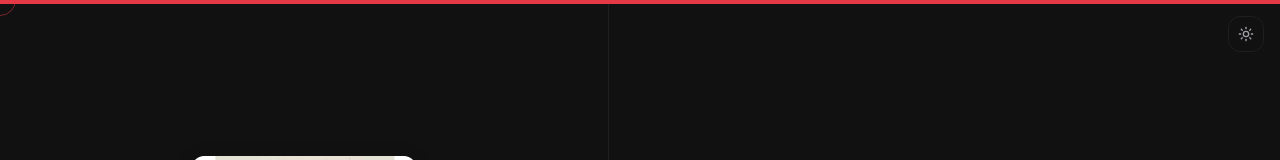
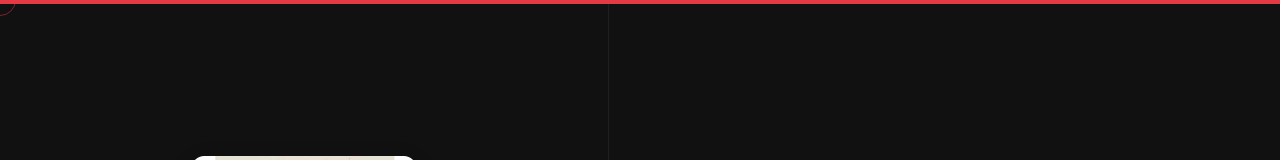
Before and after one commit to gayatrii-366/portfolio, a Next.js app in the folder portfolio-gayatri/: page / in a window 1280 px wide. Shown: the top 160 px of the page. Built offline with nearby package versions, Linux system fonts and the light colour scheme.

Commit message:
Removed theme toggle button

```diff
--- a/portfolio-gayatri/src/app/layout.tsx
+++ b/portfolio-gayatri/src/app/layout.tsx
@@ -2,7 +2,7 @@ import type { Metadata } from 'next';
 import { Inter, Space_Grotesk, JetBrains_Mono } from 'next/font/google';
 import './globals.css';
 import { ThemeProvider } from '@/components/ui/theme-provider';
-import { ThemeToggle } from '@/components/ui/theme-toggle';
+
 import { ScrollProgress } from '@/components/ui/scroll-progress';
 import { CustomCursor } from '@/components/ui/custom-cursor';
 
@@ -22,10 +22,7 @@ export default function RootLayout({ children }: Readonly<{ children: React.Reac
         <ThemeProvider>
           <ScrollProgress />
           <CustomCursor />
-          {/* Global theme toggle — fixed top-right */}
-          <div className="fixed top-4 right-4 z-[9999]">
-            <ThemeToggle />
-          </div>
+
           {children}
         </ThemeProvider>
       </body>
--- a/portfolio-gayatri/src/components/ui/theme-toggle.tsx
+++ /dev/null
@@ -1,41 +0,0 @@
-"use client";
-
-import { useTheme } from "next-themes";
-import { useEffect, useState } from "react";
-import { Sun, Moon } from "lucide-react";
-import { motion, AnimatePresence } from "framer-motion";
-
-export function ThemeToggle() {
-  const { theme, setTheme, resolvedTheme } = useTheme();
-  const [mounted, setMounted] = useState(false);
-
-  useEffect(() => setMounted(true), []);
-
-  if (!mounted) {
-    return <div className="w-9 h-9" />;
-  }
-
-  const isDark = resolvedTheme === "dark";
-
-  return (
-    <motion.button
-      whileHover={{ scale: 1.05 }}
-      whileTap={{ scale: 0.95 }}
-      onClick={() => setTheme(isDark ? "light" : "dark")}
-      aria-label="Toggle theme"
-      className="w-9 h-9 flex items-center justify-center rounded-xl border border-[var(--border)] bg-[var(--bg-secondary)] text-[var(--muted)] hover:text-[var(--fg)] hover:border-[var(--fg)] transition-all duration-200"
-    >
-      <AnimatePresence mode="wait" initial={false}>
-        <motion.span
-          key={isDark ? "sun" : "moon"}
-          initial={{ rotate: -90, opacity: 0 }}
-          animate={{ rotate: 0, opacity: 1 }}
-          exit={{ rotate: 90, opacity: 0 }}
-          transition={{ duration: 0.15 }}
-        >
-          {isDark ? <Sun className="w-4 h-4" /> : <Moon className="w-4 h-4" />}
-        </motion.span>
-      </AnimatePresence>
-    </motion.button>
-  );
-}
```
